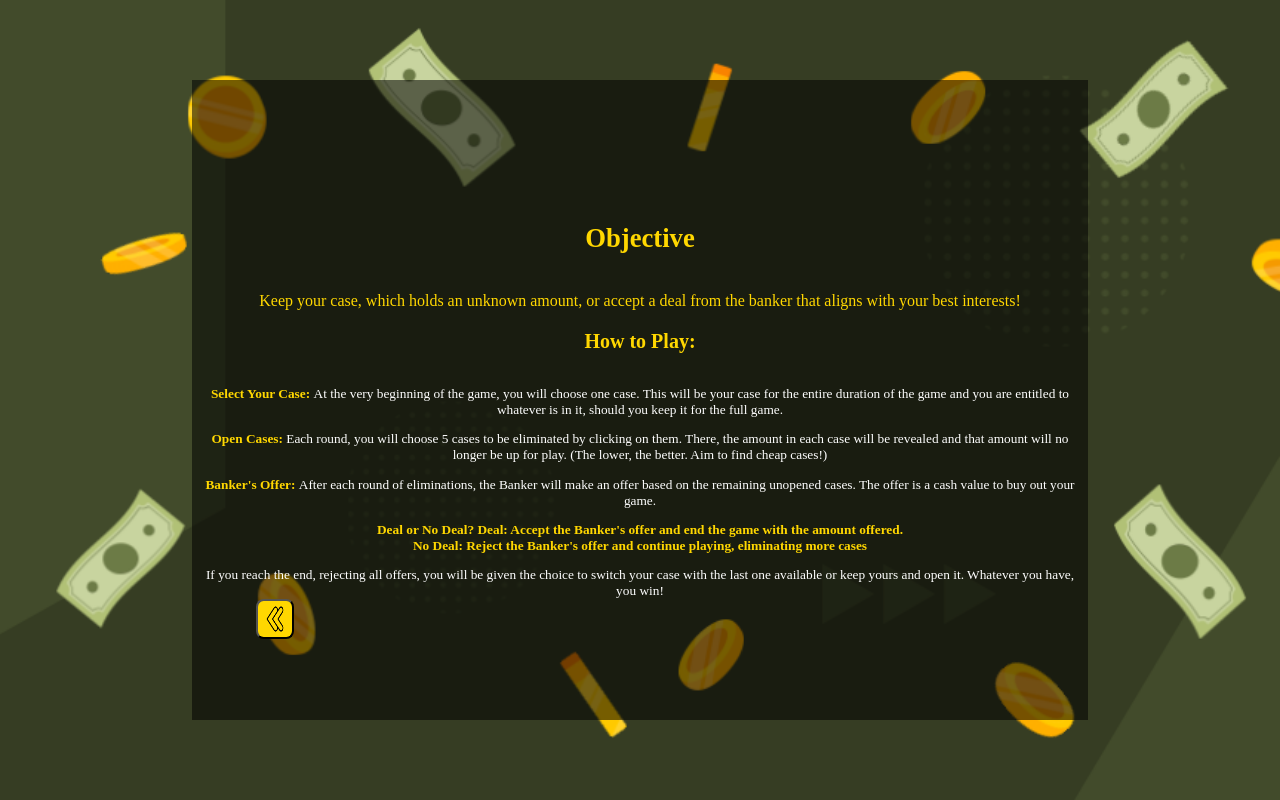
After one commit to Marieezouaa/Project-2-DOND, a PHP site: page /rules.html in a window 1280 px wide. The commit adds this page. Run offline with PHP 8.4, Linux system fonts and the light colour scheme.

Commit message:
creates rules page and adds minor changes

```diff
--- a/leaderboard.php
+++ b/leaderboard.php
@@ -1,6 +1,10 @@
 <!--We can use this page for the leaderboard logic-->
 <?php
+session_start();
 
+    if ($_SERVER['REQUEST_METHOD'] == 'POST') {
+
+    }
 ?>
 
 <!DOCTYPE html>
--- /dev/null
+++ b/rules.html
@@ -0,0 +1,45 @@
+<!DOCTYPE html>
+<html>
+    <head>
+        <meta charset="UTF-8">
+        <meta name="viewport" content="width=device-width, initial-scale=1.0">
+        <link rel="stylesheet" href="styles.css">
+        <title>Rules</title>
+        <style>
+            p {
+                padding: 0 5px 0 5px;
+                color: white;
+            }
+        </style>
+    </head>
+    <body>
+        <div id="main-content">
+            <h2>Objective</h2>
+            <p style="font-size: 12pt; color: gold;" >Keep your case, which holds an unknown amount,
+                or accept a deal from the banker that aligns with your best interests!
+            </p>
+            <h3>How to Play:</h3>
+            <p style="font-size: 10pt;"><strong>Select Your Case: </strong>At the very beginning of the game,
+                you will choose one case. This will be your case for the entire duration of the game and you
+                are entitled to whatever is in it, should you keep it for the full game.</p>
+            <p style="font-size: 10pt;"><strong>Open Cases: </strong>Each round, you will choose 5 cases to be
+                eliminated by clicking on them. There, the amount in each case will be revealed and that amount
+                will no longer be up for play. <strong">(The lower, the better. Aim to
+                find cheap cases!)</strong></p>
+            <p style="font-size: 10pt;"><strong>Banker's Offer: </strong>After each round of eliminations, the
+                Banker will make an offer based on the remaining unopened cases. The offer is a cash value to
+                buy out your game.</p>
+            <p style="font-size: 10pt;"><strong>Deal or No Deal? Deal: Accept the Banker's offer and
+                end the game with the amount offered.<br>No Deal: Reject the Banker's offer and continue playing,
+                eliminating more cases</strong></p>
+            <p style="font-size: 10pt;">If you reach the end, rejecting all offers, you will be given the choice
+                to switch your case with the last one available or keep yours and open it. Whatever you have,
+                you win!</p>
+            <div id = "bottom">
+                <a href="signup.php">
+                    <button id="arrow"><img src="assets/images/arrow.png"></button>
+                </a>
+            </div>
+        </div>
+    </body>
+</html>
--- a/styles.css
+++ b/styles.css
@@ -24,9 +24,24 @@ body {
   text-align: center;
   background-color: rgba(0, 0, 0, 0.537);
 }
-
+#rules-main-content {
+  width: 70%;
+  height: 80%;
+  display: flex;
+  flex-direction: column;
+  background-color: rgba(0, 0, 0, 0.537);
+  text-align: left;
+  font-size: small;
+}
+#bottom-main-content {
+  display: flex;
+  align-items: flex-start;
+  height: 20;
+}
 h1,
-h2 {
+h2,
+h3,
+strong {
   color: gold;
 }
 
@@ -35,6 +50,9 @@ h1 {
 }
 h2 {
   font-size: 20pt;
+}
+h3 {
+  font-size: 15pt;
 }
 
 #continue {
@@ -46,10 +64,29 @@ h2 {
   background-color: #431b3e;
   border-radius: 10px;
 }
-
+#bottom {
+  display: flex;
+  align-self: flex-start;
+}
 #continue-button {
   text-decoration: none;
   color: white;
+}
+#arrow {
+  background-color: gold;
+  border-radius: 20%;
+  width: 3%;
+  height: 5%;
+  position: absolute;
+  cursor: pointer;
+  display: flex;
+  justify-content: center;
+  align-items: center;
+  margin-left: 5%;
+}
+#arrow img {
+  width: 100%;
+  height: 100%;
 }
 
 /*****************************MENU STYLES*********************************/
@@ -88,6 +125,7 @@ h2 {
   color: white;
   font-size: 16pt;
   font-weight: bold;
+  cursor: pointer;
 }
 
 #start-game-btn {
@@ -107,7 +145,7 @@ h2 {
 
 /**************************GAME STYLES***************************/
 
-p {
+p, pre{
   color: gold;
   font-size: 25pt;
   padding-bottom: 0;
@@ -149,4 +187,5 @@ p {
   background-color: gold;
   box-shadow: 0 0 10px rgba(253, 253, 82, 0.827);
   border: solid 3px rgb(189, 188, 188);
+  font-weight: bold;
 }
```
Also changed, not shown: game.php (+12 -11 lines), signup.php (+11 -7 lines), assets/images/arrow.png (added).
